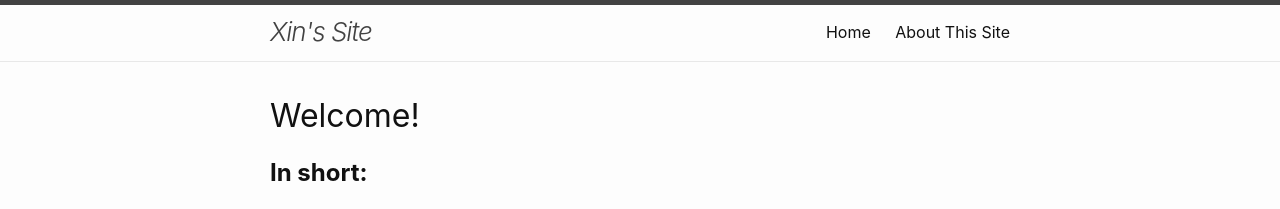
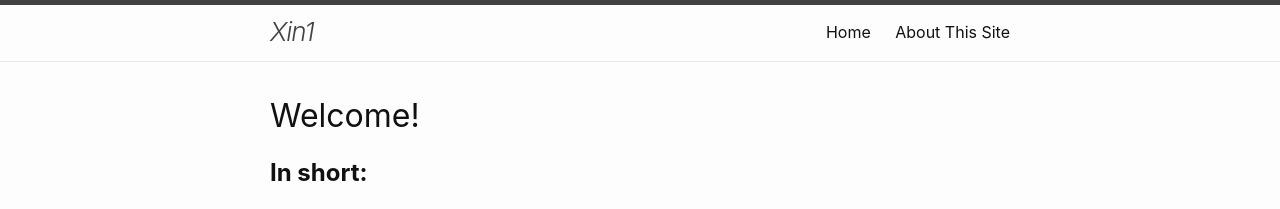
Before and after one commit to xin1z/xin1z.github.io, a Jekyll site: the page built from index.md, in a window 1280 px wide. Shown: the top 209 px of the page. Built offline with Jekyll 4.4.1, drawn with Linux system fonts in a browser that asks for light colours.

Commit message:
[maintain] Change website title

```diff
--- a/_config.yml
+++ b/_config.yml
@@ -1,5 +1,5 @@
 # Website infos
-title: "Xin's Site"
+title: "Xin1"
 description: ""
 author: "Xin"
 email: "xinyi34@outlook.com"
```
